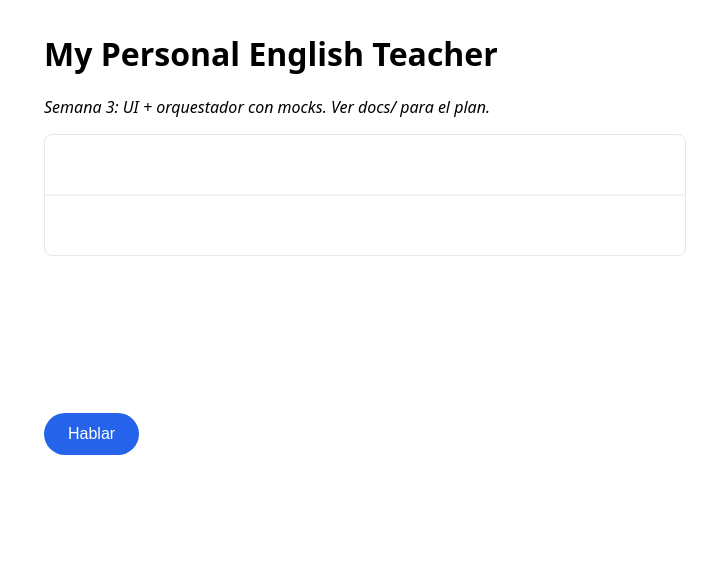
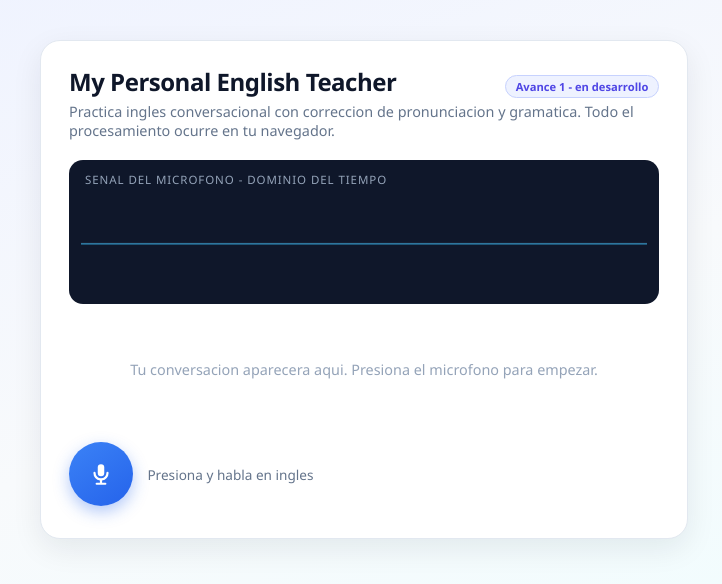
Before and after one commit to HumanoidCat/mpet, a React (Vite) app: page / in a window 1280 px wide. Shown: the top 584 px of the page, without its empty margins (276-998 px from the left). Built offline with nearby package versions, Linux system fonts and the light colour scheme.

Commit message:
feat(ui): diseno visual, captura de mic para demo y notas de equipo

```diff
--- /dev/null
+++ b/mocks/demoMicEngine.ts
@@ -0,0 +1,83 @@
+import type { AudioEngine, AudioFrame } from '@shared/contracts';
+import { SAMPLE_RATE, FRAME_SIZE, N_MFCC } from '@shared/constants';
+
+/**
+ * Adaptador de DEMO: captura el microfono real SOLO para visualizacion.
+ *
+ * NO es el modulo de captura del proyecto (S2-T1, Fabrizio): no tiene
+ * AudioWorklet, ni decimacion controlada, ni filtro pasa-banda, ni VAD.
+ * Existe unicamente para que la demo muestre la forma de onda de la voz
+ * real mientras el modulo real se integra. Vive en mocks/ a proposito.
+ *
+ * La transcripcion sigue siendo simulada (el ASR real es S2-T4, Isaac).
+ */
+export function createDemoMicEngine(): AudioEngine {
+  let ctx: AudioContext | null = null;
+  let stream: MediaStream | null = null;
+  let processor: ScriptProcessorNode | null = null;
+  let chunks: Float32Array[] = [];
+  let t = 0;
+  const subs = new Set<(f: AudioFrame) => void>();
+
+  return {
+    async start() {
+      chunks = [];
+      t = 0;
+      stream = await navigator.mediaDevices.getUserMedia({ audio: true });
+      // Chrome remuestrea internamente a 16 kHz (hallazgo del spike S1-T6)
+      ctx = new AudioContext({ sampleRate: SAMPLE_RATE });
+      const source = ctx.createMediaStreamSource(stream);
+      // ScriptProcessor esta deprecado pero es suficiente para una demo;
+      // el modulo real usara AudioWorklet.
+      processor = ctx.createScriptProcessor(FRAME_SIZE, 1, 1);
+      const silent = ctx.createGain();
+      silent.gain.value = 0; // evita eco: procesamos sin reproducir
+      source.connect(processor);
+      processor.connect(silent);
+      silent.connect(ctx.destination);
+
+      processor.onaudioprocess = (e) => {
+        const pcm = new Float32Array(e.inputBuffer.getChannelData(0));
+        chunks.push(pcm);
+        t += pcm.length / SAMPLE_RATE;
+        let sum = 0;
+        for (let i = 0; i < pcm.length; i++) sum += pcm[i] * pcm[i];
+        const frame: AudioFrame = {
+          pcm,
+          fftDb: new Float32Array(FRAME_SIZE / 2).fill(-80), // FFT real: S3-T1
+          pitchHz: null, // pitch real: S5-T1
+          energy: Math.sqrt(sum / pcm.length),
+          mfcc: new Array(N_MFCC).fill(0), // MFCC real: S5-T2
+          t,
+        };
+        subs.forEach((cb) => cb(frame));
+      };
+    },
+
+    async stop() {
+      processor?.disconnect();
+      stream?.getTracks().forEach((track) => track.stop());
+      await ctx?.close();
+      processor = null;
+      stream = null;
+      ctx = null;
+      const total = chunks.reduce((acc, c) => acc + c.length, 0);
+      const out = new Float32Array(total);
+      let offset = 0;
+      for (const c of chunks) {
+        out.set(c, offset);
+        offset += c.length;
+      }
+      return out;
+    },
+
+    onFrame(cb) {
+      subs.add(cb);
+      return () => subs.delete(cb);
+    },
+
+    async analyze() {
+      return []; // analisis offline: llega con el modulo DSP real
+    },
+  };
+}
--- a/src/App.tsx
+++ b/src/App.tsx
@@ -1,7 +1,7 @@
 import { useEffect, useMemo, useState } from 'react';
 import { createOrchestrator, type OrchestratorState } from '@core/orchestrator';
 import { createEventBus } from '@core/eventBus';
-import { createMockAudioEngine } from '@mocks/mockAudioEngine';
+import { createDemoMicEngine } from '@mocks/demoMicEngine';
 import { createMockAIPipeline } from '@mocks/mockAIPipeline';
 import { Chat } from '@ui/chat/Chat';
 import { Waveform } from '@ui/visualizer/Waveform';
@@ -9,14 +9,15 @@ import type { ChatMessage } from '@shared/contracts';
 
 /**
  * Composicion de la app (Semanas 2-3).
- * Los modulos de audio e IA siguen siendo mocks; se sustituyen por los
- * reales en la integracion S3-T5 cambiando solo estas dos factory calls.
+ * Audio: microfono real (adaptador de demo) — el modulo DSP completo de
+ * Fabrizio lo sustituye en S3-T5. IA: mock — el pipeline real de Isaac
+ * lo sustituye en S3-T5. Solo cambian estas factory calls.
  */
 
 export function App() {
   const { bus, orch, audio } = useMemo(() => {
     const bus = createEventBus();
-    const audio = createMockAudioEngine();
+    const audio = createDemoMicEngine();
     const ai = createMockAIPipeline();
     const orch = createOrchestrator({ audio, ai, bus });
     return { bus, orch, audio };
@@ -24,6 +25,7 @@ export function App() {
 
   const [messages, setMessages] = useState<ChatMessage[]>([]);
   const [state, setState] = useState<OrchestratorState>('idle');
+  const [micError, setMicError] = useState<string | null>(null);
 
   useEffect(() => {
     const offMsg = bus.on('message', (e) => setMessages((m) => [...m, e.message]));
@@ -35,18 +37,36 @@ export function App() {
   }, [bus]);
 
   async function onMicClick() {
+    setMicError(null);
+    try {
       const turn = orch.toggleMic();
       setState(orch.getState() === 'idle' ? 'processing' : orch.getState());
       await turn;
+    } catch {
+      setMicError('No se pudo acceder al microfono. Revisa los permisos del navegador.');
+    } finally {
       setState(orch.getState());
+    }
   }
 
   return (
-    <main style={{ fontFamily: 'system-ui', maxWidth: 640, margin: '2rem auto', padding: '0 1rem' }}>
+    <div className="app">
+      <div className="card">
+        <header className="app-header">
           <h1>My Personal English Teacher</h1>
-      <p><em>Semana 3: UI + orquestador con mocks. Ver docs/ para el plan.</em></p>
+          <span className="badge">Avance 1 - en desarrollo</span>
+        </header>
+        <p className="tagline">
+          Practica ingles conversacional con correccion de pronunciacion y gramatica.
+          Todo el procesamiento ocurre en tu navegador.
+        </p>
+        <div className="wave-panel">
+          <p className="wave-label">Senal del microfono - dominio del tiempo</p>
           <Waveform audio={audio} />
+        </div>
+        {micError && <p style={{ color: '#dc2626', fontSize: '0.85rem' }}>{micError}</p>}
         <Chat messages={messages} state={state} onMicClick={onMicClick} />
-    </main>
+      </div>
+    </div>
   );
 }
--- a/src/main.tsx
+++ b/src/main.tsx
@@ -1,6 +1,7 @@
 import React from 'react';
 import ReactDOM from 'react-dom/client';
 import { App } from './App';
+import './styles.css';
 
 ReactDOM.createRoot(document.getElementById('root')!).render(
   <React.StrictMode>
--- /dev/null
+++ b/src/styles.css
@@ -0,0 +1,231 @@
+/* Estilos de la app (S2-T6). Duenio: Alejandro (modulo UI). */
+
+* {
+  box-sizing: border-box;
+}
+
+body {
+  margin: 0;
+  font-family: 'Segoe UI', system-ui, -apple-system, sans-serif;
+  background: linear-gradient(160deg, #eef2ff 0%, #f8fafc 45%, #ecfeff 100%);
+  min-height: 100vh;
+  color: #0f172a;
+}
+
+.app {
+  max-width: 680px;
+  margin: 2.5rem auto;
+  padding: 0 1rem;
+}
+
+.card {
+  background: #ffffff;
+  border: 1px solid #e2e8f0;
+  border-radius: 20px;
+  box-shadow: 0 10px 30px rgba(15, 23, 42, 0.08);
+  padding: 1.5rem 1.75rem 2rem;
+}
+
+.app-header {
+  display: flex;
+  align-items: baseline;
+  justify-content: space-between;
+  gap: 1rem;
+  margin-bottom: 0.25rem;
+}
+
+.app-header h1 {
+  font-size: 1.5rem;
+  margin: 0;
+  letter-spacing: -0.02em;
+}
+
+.badge {
+  font-size: 0.7rem;
+  font-weight: 600;
+  color: #4f46e5;
+  background: #eef2ff;
+  border: 1px solid #c7d2fe;
+  padding: 0.2rem 0.6rem;
+  border-radius: 999px;
+  white-space: nowrap;
+}
+
+.tagline {
+  margin: 0 0 1.25rem;
+  color: #64748b;
+  font-size: 0.9rem;
+}
+
+.wave-panel {
+  background: #0f172a;
+  border-radius: 14px;
+  padding: 0.75rem;
+  margin-bottom: 1.25rem;
+}
+
+.wave-panel canvas {
+  display: block;
+  width: 100%;
+  border-radius: 8px;
+}
+
+.wave-label {
+  color: #94a3b8;
+  font-size: 0.72rem;
+  text-transform: uppercase;
+  letter-spacing: 0.08em;
+  margin: 0 0 0.5rem 0.25rem;
+}
+
+.chat-scroll {
+  max-height: 320px;
+  overflow-y: auto;
+  padding: 0.25rem 0.25rem 0.5rem;
+  margin-bottom: 1rem;
+}
+
+.chat-list {
+  list-style: none;
+  padding: 0;
+  margin: 0;
+  min-height: 90px;
+}
+
+.chat-empty {
+  color: #94a3b8;
+  font-size: 0.9rem;
+  text-align: center;
+  padding: 2rem 0;
+}
+
+.msg {
+  margin: 0.5rem 0;
+  display: flex;
+}
+
+.msg.user {
+  justify-content: flex-end;
+}
+
+.msg.tutor {
+  justify-content: flex-start;
+}
+
+.bubble {
+  display: inline-block;
+  padding: 0.6rem 0.9rem;
+  border-radius: 16px;
+  max-width: 85%;
+  line-height: 1.45;
+  box-shadow: 0 1px 3px rgba(15, 23, 42, 0.08);
+  animation: pop-in 0.25s ease-out;
+}
+
+.msg.user .bubble {
+  background: #2563eb;
+  color: #ffffff;
+  border-bottom-right-radius: 4px;
+}
+
+.msg.tutor .bubble {
+  background: #f1f5f9;
+  color: #0f172a;
+  border-bottom-left-radius: 4px;
+}
+
+.msg .who {
+  display: block;
+  font-size: 0.68rem;
+  font-weight: 600;
+  text-transform: uppercase;
+  letter-spacing: 0.06em;
+  opacity: 0.7;
+  margin-bottom: 0.15rem;
+}
+
+.word-error {
+  color: #fecaca;
+  text-decoration: line-through;
+  margin-right: 0.25rem;
+}
+
+.msg.tutor .word-error {
+  color: #dc2626;
+}
+
+.word-fix {
+  color: #86efac;
+  font-weight: 700;
+  margin-right: 0.25rem;
+}
+
+.msg.tutor .word-fix {
+  color: #16a34a;
+}
+
+.mic-row {
+  display: flex;
+  align-items: center;
+  gap: 0.9rem;
+}
+
+.mic-btn {
+  width: 64px;
+  height: 64px;
+  border-radius: 50%;
+  border: none;
+  cursor: pointer;
+  display: grid;
+  place-items: center;
+  color: #ffffff;
+  background: linear-gradient(145deg, #3b82f6, #2563eb);
+  box-shadow: 0 6px 16px rgba(37, 99, 235, 0.35);
+  transition: transform 0.15s ease, box-shadow 0.15s ease;
+}
+
+.mic-btn:hover:not(:disabled) {
+  transform: scale(1.05);
+}
+
+.mic-btn:disabled {
+  cursor: wait;
+  background: #94a3b8;
+  box-shadow: none;
+}
+
+.mic-btn.recording {
+  background: linear-gradient(145deg, #ef4444, #dc2626);
+  box-shadow: 0 6px 16px rgba(220, 38, 38, 0.4);
+  animation: pulse 1.2s ease-in-out infinite;
+}
+
+.mic-btn svg {
+  width: 26px;
+  height: 26px;
+}
+
+.mic-hint {
+  color: #64748b;
+  font-size: 0.85rem;
+}
+
+@keyframes pulse {
+  0%, 100% {
+    box-shadow: 0 0 0 0 rgba(220, 38, 38, 0.45);
+  }
+  50% {
+    box-shadow: 0 0 0 14px rgba(220, 38, 38, 0);
+  }
+}
+
+@keyframes pop-in {
+  from {
+    opacity: 0;
+    transform: translateY(6px);
+  }
+  to {
+    opacity: 1;
+    transform: translateY(0);
+  }
+}
--- a/src/ui/chat/Chat.tsx
+++ b/src/ui/chat/Chat.tsx
@@ -1,26 +1,36 @@
+import { useEffect, useRef } from 'react';
 import type { ChatMessage } from '@shared/contracts';
 import type { OrchestratorState } from '@core/orchestrator';
 import { buildSegments } from './highlight';
 
 /**
  * Chat de conversacion (S2-T6 + S3-T4).
- * Duenio actual: Alejandro (modulo UI asumido por baja del integrante).
- *
- * Componente presentacional: recibe mensajes y estado por props,
- * no conoce al orquestador ni a los modulos de audio/IA.
+ * Duenio actual: Alejandro (modulo UI asumido).
+ * Componente presentacional: recibe todo por props.
  */
 
-const MIC_LABEL: Record<OrchestratorState, string> = {
-  idle: 'Hablar',
-  recording: 'Detener y corregir',
-  processing: 'Procesando...',
+const HINT: Record<OrchestratorState, string> = {
+  idle: 'Presiona y habla en ingles',
+  recording: 'Escuchando... presiona de nuevo para corregir',
+  processing: 'Analizando tu frase...',
 };
 
-const MIC_COLOR: Record<OrchestratorState, string> = {
-  idle: '#2563eb',
-  recording: '#dc2626',
-  processing: '#9ca3af',
-};
+function MicIcon() {
+  return (
+    <svg viewBox="0 0 24 24" fill="currentColor" aria-hidden="true">
+      <path d="M12 14a3 3 0 0 0 3-3V6a3 3 0 1 0-6 0v5a3 3 0 0 0 3 3z" />
+      <path d="M19 11a1 1 0 1 0-2 0 5 5 0 0 1-10 0 1 1 0 1 0-2 0 7 7 0 0 0 6 6.92V20H8a1 1 0 1 0 0 2h8a1 1 0 1 0 0-2h-3v-2.08A7 7 0 0 0 19 11z" />
+    </svg>
+  );
+}
+
+function StopIcon() {
+  return (
+    <svg viewBox="0 0 24 24" fill="currentColor" aria-hidden="true">
+      <rect x="6" y="6" width="12" height="12" rx="2" />
+    </svg>
+  );
+}
 
 interface Props {
   messages: ChatMessage[];
@@ -29,64 +39,59 @@ interface Props {
 }
 
 export function Chat({ messages, state, onMicClick }: Props) {
+  const scrollRef = useRef<HTMLDivElement>(null);
+
+  useEffect(() => {
+    const el = scrollRef.current;
+    if (el) el.scrollTop = el.scrollHeight;
+  }, [messages]);
+
   return (
     <section aria-label="Conversacion">
-      <ul style={{ listStyle: 'none', padding: 0, minHeight: 120 }}>
+      <div className="chat-scroll" ref={scrollRef}>
+        <ul className="chat-list">
+          {messages.length === 0 && (
+            <li className="chat-empty">
+              Tu conversacion aparecera aqui. Presiona el microfono para empezar.
+            </li>
+          )}
           {messages.map((m) => (
-          <li
-            key={m.id}
-            style={{ margin: '0.5rem 0', textAlign: m.role === 'user' ? 'right' : 'left' }}
-          >
-            <span
-              style={{
-                display: 'inline-block',
-                padding: '0.5rem 0.75rem',
-                borderRadius: 12,
-                maxWidth: '85%',
-                background: m.role === 'user' ? '#dbeafe' : '#dcfce7',
-              }}
-            >
-              <strong>{m.role === 'user' ? 'Tu' : 'Tutor'}:</strong>{' '}
+            <li key={m.id} className={`msg ${m.role}`}>
+              <span className="bubble">
+                <span className="who">{m.role === 'user' ? 'Tu' : 'Tutor'}</span>
                 {m.role === 'user' && m.correction && m.correction.edits.length > 0
                   ? buildSegments(m.text, m.correction.edits).map((s, i) => {
                       if (s.kind === 'error')
                         return (
-                        <s key={i} style={{ color: '#dc2626', marginRight: 4 }}>
+                          <s key={i} className="word-error">
                             {s.text}
                           </s>
                         );
                       if (s.kind === 'fix')
                         return (
-                        <b key={i} style={{ color: '#16a34a', marginRight: 4 }}>
+                          <b key={i} className="word-fix">
                             {s.text}
                           </b>
                         );
-                    return (
-                      <span key={i} style={{ marginRight: 4 }}>
-                        {s.text}
-                      </span>
-                    );
+                      return <span key={i}>{s.text} </span>;
                     })
                   : m.text}
               </span>
             </li>
           ))}
         </ul>
+      </div>
+      <div className="mic-row">
         <button
+          className={`mic-btn ${state === 'recording' ? 'recording' : ''}`}
           onClick={onMicClick}
           disabled={state === 'processing'}
-        style={{
-          padding: '0.75rem 1.5rem',
-          fontSize: '1rem',
-          borderRadius: 999,
-          border: 'none',
-          color: 'white',
-          cursor: state === 'processing' ? 'wait' : 'pointer',
-          background: MIC_COLOR[state],
-        }}
+          aria-label={HINT[state]}
         >
-        {MIC_LABEL[state]}
+          {state === 'recording' ? <StopIcon /> : <MicIcon />}
         </button>
+        <span className="mic-hint">{HINT[state]}</span>
+      </div>
     </section>
   );
 }
--- a/src/ui/visualizer/Waveform.tsx
+++ b/src/ui/visualizer/Waveform.tsx
@@ -3,11 +3,12 @@ import type { AudioEngine } from '@shared/contracts';
 
 /**
  * Waveform en tiempo real sobre Canvas (S3-T2).
- * Duenio actual: Alejandro (modulo UI asumido por baja del integrante).
+ * Duenio actual: Alejandro (modulo UI asumido).
  *
- * Se suscribe a AudioEngine.onFrame y mantiene un buffer deslizante de las
- * ultimas muestras. Dibuja con requestAnimationFrame para no bloquear la UI
- * (objetivo: 30+ fps, ver RF-03 en la matriz de trazabilidad).
+ * Buffer deslizante de las ultimas muestras + dibujo min/max por columna de
+ * pixeles en requestAnimationFrame (objetivo RF-03: >= 30 fps).
+ * Con autoganancia de visualizacion: escala la onda al pico reciente para
+ * que la voz a volumen normal sea visible sin saturar.
  */
 
 const BUFFER_SECONDS = 2;
@@ -20,9 +21,8 @@ interface Props {
   height?: number;
 }
 
-export function Waveform({ audio, width = 640, height = 120 }: Props) {
+export function Waveform({ audio, width = 640, height = 110 }: Props) {
   const canvasRef = useRef<HTMLCanvasElement>(null);
-  // Buffer circular de muestras recientes
   const bufferRef = useRef<Float32Array>(new Float32Array(BUFFER_SIZE));
   const writeposRef = useRef(0);
 
@@ -44,19 +44,33 @@ export function Waveform({ audio, width = 640, height = 120 }: Props) {
         const ctx = canvas.getContext('2d');
         if (ctx) {
           const buf = bufferRef.current;
-          const start = writeposRef.current; // muestra mas antigua
-          ctx.clearRect(0, 0, width, height);
+          const start = writeposRef.current;
 
-          // Linea central (referencia de amplitud cero)
-          ctx.strokeStyle = '#e5e7eb';
+          // Fondo oscuro del panel
+          ctx.fillStyle = '#0f172a';
+          ctx.fillRect(0, 0, width, height);
+
+          // Linea central
+          ctx.strokeStyle = 'rgba(148, 163, 184, 0.35)';
+          ctx.lineWidth = 1;
           ctx.beginPath();
           ctx.moveTo(0, height / 2);
           ctx.lineTo(width, height / 2);
           ctx.stroke();
 
-          // Onda: un valor min/max por columna de pixeles
+          // Autoganancia: pico del buffer visible (minimo 0.05 para no
+          // amplificar el ruido de fondo hasta llenar la pantalla)
+          let peak = 0.05;
+          for (let i = 0; i < BUFFER_SIZE; i += 16) {
+            const v = Math.abs(buf[i]);
+            if (v > peak) peak = v;
+          }
+          const gain = 0.9 / peak;
+
+          // Onda min/max por columna
           const samplesPerPx = Math.floor(BUFFER_SIZE / width);
-          ctx.strokeStyle = '#2563eb';
+          ctx.strokeStyle = '#38bdf8';
+          ctx.lineWidth = 1;
           ctx.beginPath();
           for (let x = 0; x < width; x++) {
             let min = 1.0;
@@ -67,10 +81,10 @@ export function Waveform({ audio, width = 640, height = 120 }: Props) {
               if (v < min) min = v;
               if (v > max) max = v;
             }
-            const yMin = ((1 - min) / 2) * height;
-            const yMax = ((1 - max) / 2) * height;
+            const yMin = ((1 - Math.max(-1, min * gain)) / 2) * height;
+            const yMax = ((1 - Math.min(1, max * gain)) / 2) * height;
             ctx.moveTo(x + 0.5, yMin);
-            ctx.lineTo(x + 0.5, yMax);
+            ctx.lineTo(x + 0.5, Math.abs(yMin - yMax) < 1 ? yMax + 1 : yMax);
           }
           ctx.stroke();
         }
@@ -90,7 +104,6 @@ export function Waveform({ audio, width = 640, height = 120 }: Props) {
       ref={canvasRef}
       width={width}
       height={height}
-      style={{ width: '100%', maxWidth: width, border: '1px solid #e5e7eb', borderRadius: 8 }}
       aria-label="Forma de onda del microfono"
     />
   );
```
Also changed, not shown: guias/monestel.md (+5 -3 lines), 2 other files (tests, documents, lock files or other folders). Lines whose indentation alone changed are shown as unchanged.
